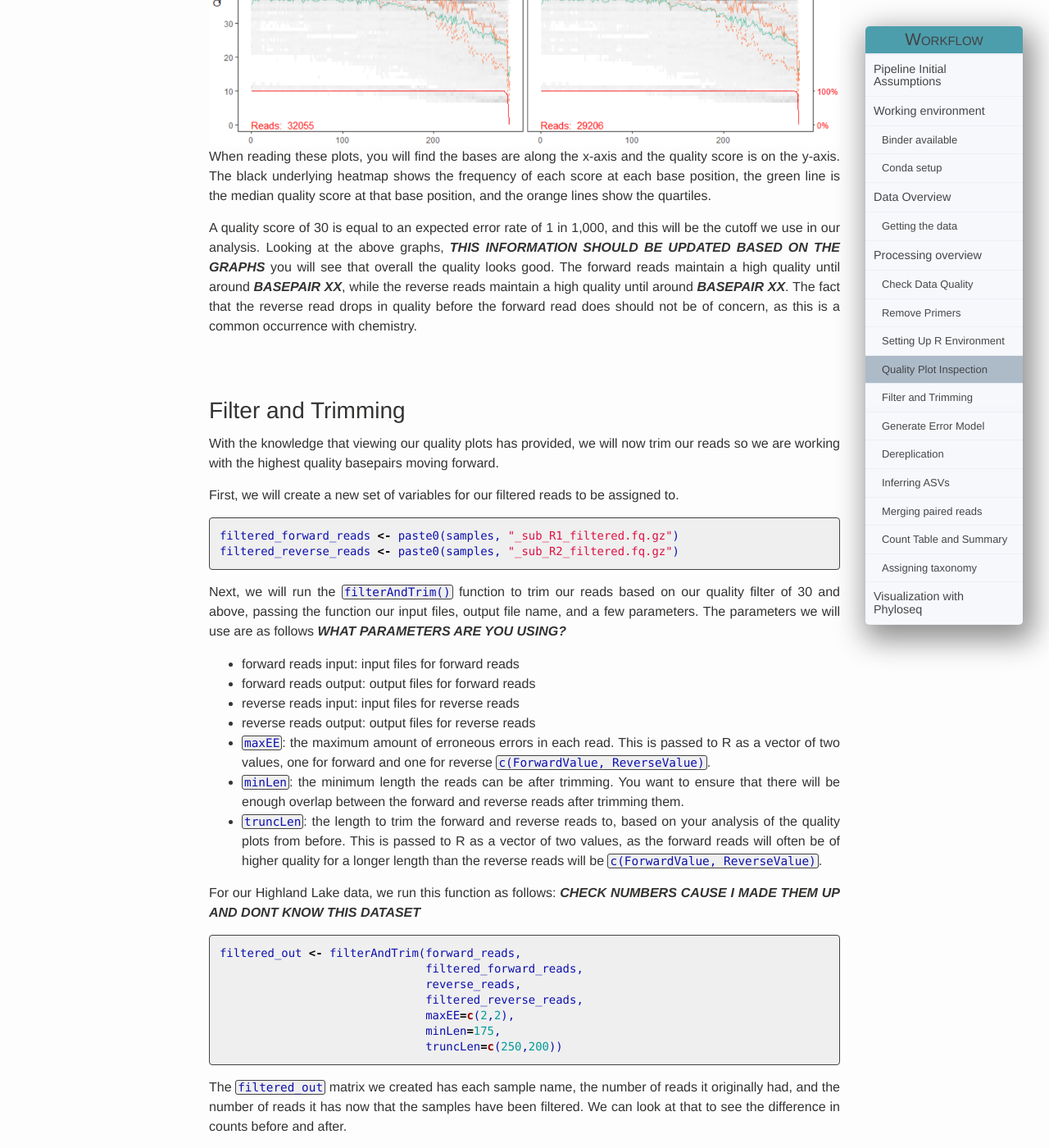
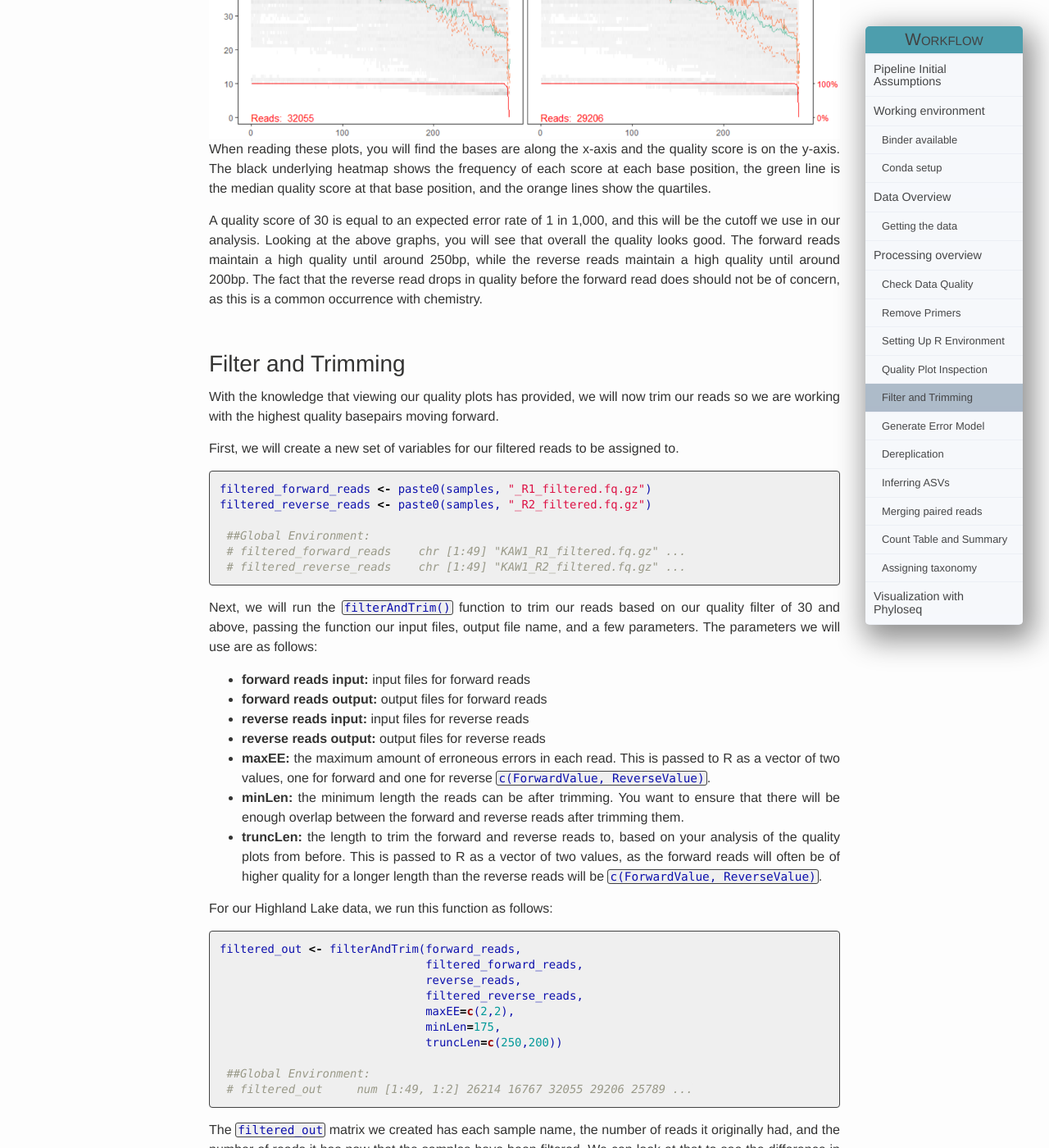
Before and after one commit to Maine-eDNA/Maine-eDNA.github.io, a Jekyll site: the page built from Tutorial/index.md, in a window 1280 px wide and 1400 px high, scrolled down 6064 px. Shown: the whole window at 82% size. Built offline with Jekyll 4.4.1, drawn with Linux system fonts in a browser that asks for light colours; some of the changed text lies outside the part shown.

Commit message:
add filter and trim code

````diff
--- a/Tutorial/index.md
+++ b/Tutorial/index.md
@@ -71,7 +71,7 @@ Highland lakes info here.....
 At this point, we are assuming that the Highland Lake data lives in a directory named `MetabarcodingWorkshop`, and that the forward reads are in files labeled with `R1`, and each has a cooresponding reverse read file that is labeled with `R2`.
 
 Now, let's get started!
-<br>
+
 <br>
 
 ---
@@ -109,19 +109,20 @@ Above is a screenshot of the fastqc result for the forward and reverse files of
 ***FILL IN WITH COMMENTS ON FASTQC RESULT FOR HIGHLAND LAKE***
 
 <br>
+
 ## Remove Primers
 
 Our next step is to remove the primers from our sequences using cutadapt. Cutadapt will be handed multiple arguments followed by the files you are running this operation on. The arguments we will use are as follows (you can learn more options via cutadapt's documentation):
 
-- `-a`: The primers that you expect to see in your forward read. Since we are working with sequences where you may find part of your reverse primer in your reads, we will hand cutadapt the forward primer (5' - 3') as well as the reverse complement of your reverse primer, linked with three dots between the two. With this linked option, cutadapt will expect to see your "anchored" primer (in this case, your forward primer), but if it sees any or all of your reverse primer, it will remove that as well. `-a ^FORWARD...REVERSECOMP_REVERSE`
-- `-A`: Similar to above, the primers that you expect to see in your reverse read. In this case, we will hand cutadapt the reverse primer (5' - 3') as well as the reverse complement of your forward primer, linked with three dots between the two. With this linked option, cutadapt will expect to see your "anchored" primer (in this case, your reverse primer), but if it sees any or all of your forward primer, it will remove that as well. `-A ^REVERSE...REVERSECOMP_FORWARD`
-- `-m`: Minimum read length, often good to set this below what you expect the minimum length of your reads to be. `-m MIN_NUMBER`
-- `-M`: Maximum read length, often good to set this above what you expect the maximum length of your reads to be. `-m MAX_NUMBER`
-- `--discard-untrimmed`: This will throw away any read pairs that do not have either the forward primer in the forward read or the reverse primer in the reverse read.
-- `-o`: output file for the forward reads. `-o R1.outputfile.fq.gz`
-- `-p`: output file for the reverse reads. `-p R2.outputfile.fq.gz`
-- input file: file name for forward reads. `forwardinput.fq.gz`
-- output file: file name for reverse reads. `reverseinput.fq.gz`
+- **-a:** The primers that you expect to see in your forward read. Since we are working with sequences where you may find part of your reverse primer in your reads, we will hand cutadapt the forward primer (5' - 3') as well as the reverse complement of your reverse primer, linked with three dots between the two. With this linked option, cutadapt will expect to see your "anchored" primer (in this case, your forward primer), but if it sees any or all of your reverse primer, it will remove that as well. `-a ^FORWARD...REVERSECOMP_REVERSE`
+- **-A:** Similar to above, the primers that you expect to see in your reverse read. In this case, we will hand cutadapt the reverse primer (5' - 3') as well as the reverse complement of your forward primer, linked with three dots between the two. With this linked option, cutadapt will expect to see your "anchored" primer (in this case, your reverse primer), but if it sees any or all of your forward primer, it will remove that as well. `-A ^REVERSE...REVERSECOMP_FORWARD`
+- **-m:** Minimum read length, often good to set this below what you expect the minimum length of your reads to be. `-m MIN_NUMBER`
+- **-M:** Maximum read length, often good to set this above what you expect the maximum length of your reads to be. `-m MAX_NUMBER`
+- **--discard-untrimmed:** This will throw away any read pairs that do not have either the forward primer in the forward read or the reverse primer in the reverse read.
+- **-o:** output file for the forward reads. `-o R1.outputfile.fq.gz`
+- **-p:** output file for the reverse reads. `-p R2.outputfile.fq.gz`
+- **input file:** file name for forward reads. `forwardinput.fq.gz`
+- **output file:** file name for reverse reads. `reverseinput.fq.gz`
 
 Cutadapt only works on one file at a time. Therefore, when we would like to run this operation on our entire dataset, we wrap it in a loop to do so easily.
 ***HOW DO WE WANT TO TALK ABOUT MAKING A FILE WITH FILENAMES, R OR COMMANDLINE?***
@@ -151,8 +152,6 @@ In the above loop, after passing cutadapt the listed arguments as well as the fo
 
 ***DO WE RUN FASTQC AGAIN AS WELL CAUSE THERE IS A QUALITY PLOT THERE OR JUST DO QUALITY PLOT SEPERATELY?***
 
-
-<br>
 <br>
 
 
@@ -222,10 +221,8 @@ Below is the output of the first four reverse reads:
 
 When reading these plots, you will find the bases are along the x-axis and the quality score is on the y-axis. The black underlying heatmap shows the frequency of each score at each base position, the green line is the median quality score at that base position, and the orange lines show the quartiles.
 
-A quality score of 30 is equal to an expected error rate of 1 in 1,000, and this will be the cutoff we use in our analysis. Looking at the above graphs, ***THIS INFORMATION SHOULD BE UPDATED BASED ON THE GRAPHS*** you will see that overall the quality looks good. The forward reads maintain a high quality until around ***BASEPAIR XX***, while the reverse reads maintain a high quality until around ***BASEPAIR XX***. The fact that the reverse read drops in quality before the forward read does should not be of concern, as this is a common occurrence with chemistry.
+A quality score of 30 is equal to an expected error rate of 1 in 1,000, and this will be the cutoff we use in our analysis. Looking at the above graphs, you will see that overall the quality looks good. The forward reads maintain a high quality until around 250bp, while the reverse reads maintain a high quality until around 200bp. The fact that the reverse read drops in quality before the forward read does should not be of concern, as this is a common occurrence with chemistry.
 
-
-<br>
 <br>
 
 ## Filter and Trimming
@@ -235,23 +232,25 @@ With the knowledge that viewing our quality plots has provided, we will now trim
 First, we will create a new set of variables for our filtered reads to be assigned to.
 
 ```R
-filtered_forward_reads <- paste0(samples, "_sub_R1_filtered.fq.gz")
-filtered_reverse_reads <- paste0(samples, "_sub_R2_filtered.fq.gz")
+filtered_forward_reads <- paste0(samples, "_R1_filtered.fq.gz")
+filtered_reverse_reads <- paste0(samples, "_R2_filtered.fq.gz")
+
+ ##Global Environment:
+ # filtered_forward_reads    chr [1:49] "KAW1_R1_filtered.fq.gz" ...
+ # filtered_reverse_reads    chr [1:49] "KAW1_R2_filtered.fq.gz" ...
 ```
 
-Next, we will run the `filterAndTrim()` function to trim our reads based on our quality filter of 30 and above, passing the function our input files, output file name, and a few parameters. The parameters we will use are as follows
-***WHAT PARAMETERS ARE YOU USING?***
+Next, we will run the `filterAndTrim()` function to trim our reads based on our quality filter of 30 and above, passing the function our input files, output file name, and a few parameters. The parameters we will use are as follows:
 
-- forward reads input: input files for forward reads
-- forward reads output: output files for forward reads
-- reverse reads input: input files for reverse reads
-- reverse reads output: output files for reverse reads
-- `maxEE`: the maximum amount of erroneous errors in each read. This is passed to R as a vector of two values, one for forward and one for reverse `c(ForwardValue, ReverseValue)`.
-- `minLen`: the minimum length the reads can be after trimming. You want to ensure that there will be enough overlap between the forward and reverse reads after trimming them.
-- `truncLen`: the length to trim the forward and reverse reads to, based on your analysis of the quality plots from before. This is passed to R as a vector of two values, as the forward reads will often be of higher quality for a longer length than the reverse reads will be `c(ForwardValue, ReverseValue)`.
+- **forward reads input:** input files for forward reads
+- **forward reads output:** output files for forward reads
+- **reverse reads input:** input files for reverse reads
+- **reverse reads output:** output files for reverse reads
+- **maxEE:** the maximum amount of erroneous errors in each read. This is passed to R as a vector of two values, one for forward and one for reverse `c(ForwardValue, ReverseValue)`.
+- **minLen:** the minimum length the reads can be after trimming. You want to ensure that there will be enough overlap between the forward and reverse reads after trimming them.
+- **truncLen:** the length to trim the forward and reverse reads to, based on your analysis of the quality plots from before. This is passed to R as a vector of two values, as the forward reads will often be of higher quality for a longer length than the reverse reads will be `c(ForwardValue, ReverseValue)`.
 
 For our Highland Lake data, we run this function as follows:
-***CHECK NUMBERS CAUSE I MADE THEM UP AND DONT KNOW THIS DATASET***
 
 ```R
 filtered_out <- filterAndTrim(forward_reads,
@@ -261,20 +260,40 @@ filtered_out <- filterAndTrim(forward_reads,
                               maxEE=c(2,2),
                               minLen=175,
                               truncLen=c(250,200))
+
+ ##Global Environment:
+ # filtered_out     num [1:49, 1:2] 26214 16767 32055 29206 25789 ...
 ```
 
 The `filtered_out` matrix we created has each sample name, the number of reads it originally had, and the number of reads it has now that the samples have been filtered. We can look at that to see the difference in counts before and after.
 
-***INSERT IMAGE OF INPUT/OUTPUT MATRIX***
+```R
+filtered_out
+
+#                                  reads.in reads.out
+# KAW1_S202_L001_R1_001.fastq.gz     26214     23016
+# KAW10_S215_L001_R1_001.fastq.gz    16767     14624
+# KAW11_S227_L001_R1_001.fastq.gz    32055     27841
+# KAW12_S239_L001_R1_001.fastq.gz    29206     25121
+# KAW13_S251_L001_R1_001.fastq.gz    25789     22684
+```
 
 Another thing we can look at is a quality plot! Similar to before, we can run `plotQualityProfile` on our trimmed and filtered data to verify that the quality of our reads are what we expect them to be.
 
 ```R
-plotQualityProfile(forward_reads)
-plotQualityProfile(reverse_reads)
+plotQualityProfile(filtered_forward_reads[1:4])
+plotQualityProfile(filtered_reverse_reads[1:4])
 ```
 
-***INSERT IMAGE OF 1-2 FORWARD AND REVERSE PLOTS***
+Below is the output of the first four forward reads:
+
+<center><img src="../images/QualityPlotForwardFiltered.png"></center>
+
+Below is the output of the first four reverse reads:
+
+<center><img src="../images/QualityPlotReverseFiltered.png"></center>
+
+<br>
 
 ## Generate Error Model
 
````
Also changed, not shown: images/QualityPlotForwardFiltered.png (added), images/QualityPlotReverseFiltered.png (added).
